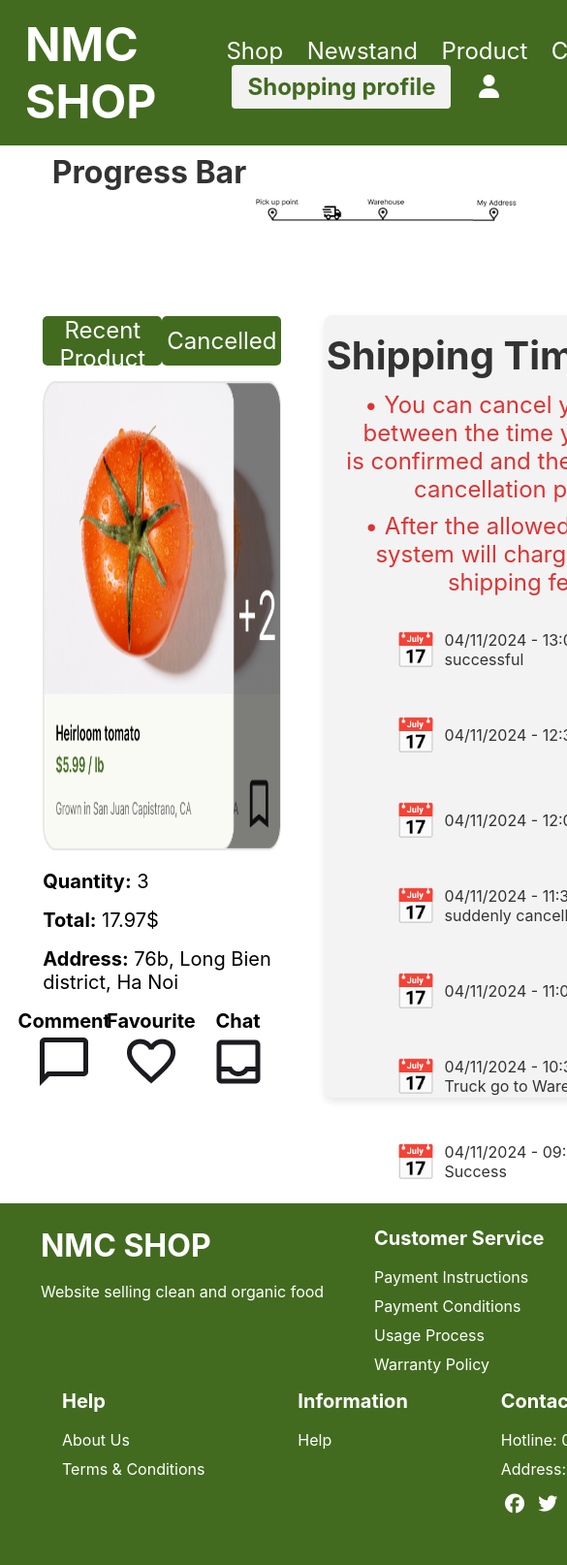
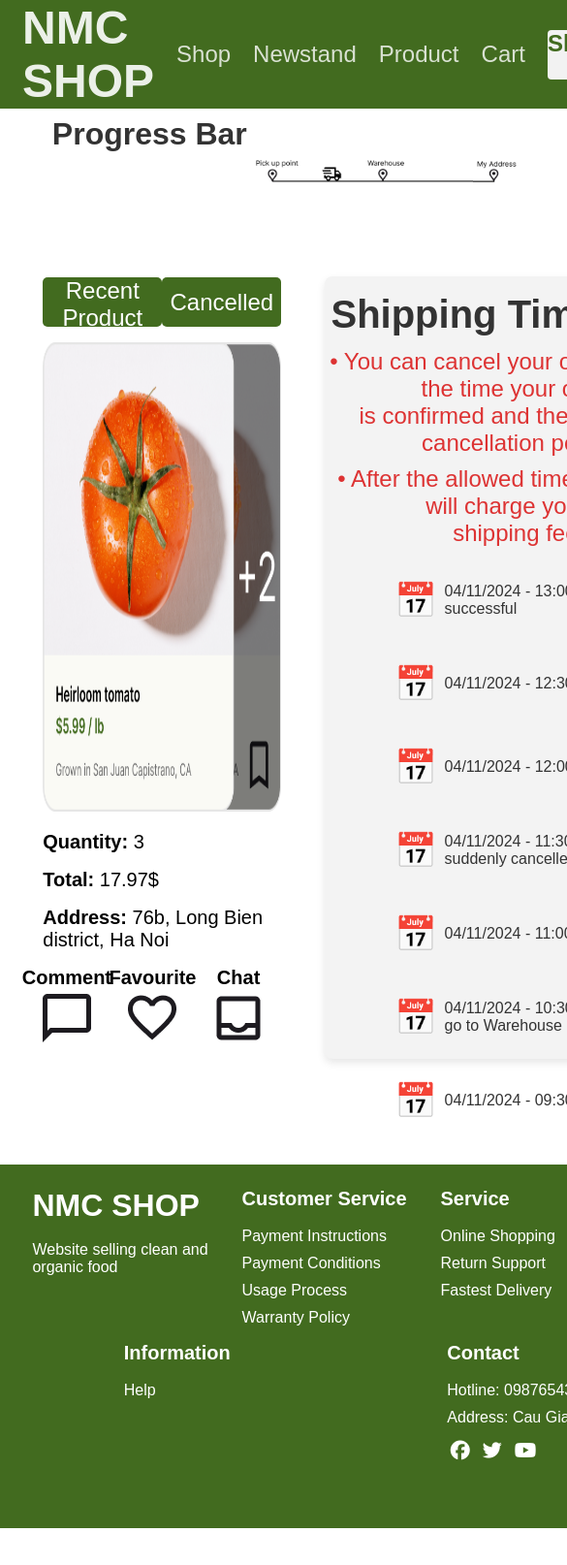
Before and after one commit to DinhAnh02/NMC_FrontendShop_UIUX, a plain HTML site: page index.html in a window 390 px wide. Shown: the top 1614 px of the page at 97% size, 585 px wide, since content can reach past the window. After the commit the page ends 1576 px from the top, so only its background shows below. Drawn offline with Linux system fonts and the light colour scheme.

Commit message:
header_footer

```diff
--- a/index.html
+++ b/index.html
@@ -4,28 +4,30 @@
     <meta charset="UTF-8" />
     <meta name="viewport" content="width=device-width, initial-scale=1.0" />
     <title>NMC SHOP</title>
-    <link rel="stylesheet" href="style.css" />
+      <link rel="stylesheet" href="mobile.css">
+      <link rel="stylesheet" href="style.css">
+      <link rel="stylesheet" href="https://cdnjs.cloudflare.com/ajax/libs/font-awesome/6.6.0/css/all.min.css" />
+      <link rel="icon" type="image/x-icon" href="https://nhanh.vn/img/landing/landing27/icon-1.png" />
+      <link rel="preconnect" href="https://fonts.googleapis.com">
+      <link rel="preconnect" href="https://fonts.gstatic.com" crossorigin>
       <link
-      rel="stylesheet"
-      href="https://cdnjs.cloudflare.com/ajax/libs/font-awesome/6.6.0/css/all.min.css"
-    />
-    <link
-      rel="icon"
-      type="image/x-icon"
-      href="https://nhanh.vn/img/landing/landing27/icon-1.png"
-    />
+    href="https://fonts.googleapis.com/css2?family=Inter:ital,opsz,wght@0,14..32,100..900;1,14..32,100..900&display=swap"
+    rel="stylesheet">
 </head>
   <body>
     <header>
       <div class="logo"><p>NMC SHOP</p></div>
-      <nav>
+      <nav class="contents">
       <a href="#">Shop</a>
       <a href="#">Newstand</a>
       <a href="#">Product</a>
       <a href="#">Cart</a>
       <button class="profile-btn">Shopping profile</button>
-        <i class="icon-user fa-solid fa-user"></i>
+      <img src="/image/account_circle.png" alt="#">
     </nav>
+    <div class="bar">
+      <i class="fa-solid fa-bars"></i>
+    </div>
     </header>
 
     <div class="progress-bar">
@@ -94,7 +96,7 @@
     <footer>
     <div class="footer icon">
       <h4 style="font-size: 32px">NMC SHOP</h4>
-        <p>Website selling clean and organic food</p>
+      <p>Website selling clean and<br> organic food</p>
     </div>
       <div class="footer ft">
         <h4>Customer Service</h4>
--- /dev/null
+++ b/mobile.css
@@ -0,0 +1,13 @@
+@media(max-width:385px){
+    .contents {
+        display: none;
+    }
+    .bar {
+        margin-right: 1.625rem;
+        font-size: 48px;
+        display: block;
+    }
+    .progress-bar {
+        display: none;
+    }
+}
--- a/style.css
+++ b/style.css
@@ -2,51 +2,62 @@
       margin: 0;
       padding: 0;
       box-sizing: border-box;
-      font-family: Inter;
+      font-family: Arial, sans-serif;
     }
 
     body {
-      font-family: Arial, sans-serif;
+      font-family: "Inter", serif;
 
       color: #333;
     }
 
     header {
       background-color: #426B1F;
-      color: white;
+      color: #FFFFFFE5;
       padding: 1rem;
       display: flex;
       justify-content: space-between;
       align-items: center;
+      height: 112px;
+    }
+
+    .contents {
+      display: flex;
+      align-items: center;
     }
 
     header nav a {
-      color: white;
-      margin: 0 0.625rem;
+      color: #FFFFFFCC;
+      margin-left: 23px;
       text-decoration: none;
       font-size: 24px;
     }
 
     nav {
-      margin-right: 0.625rem;
+      margin-right: 9px;
+    }
+
+    .bar {
+      display: none;
     }
 
     header .profile-btn {
       background-color: #f2f2f2;
       color: #426B1F;
-      padding: 0.5rem 1rem;
+      width: 216px;
+      height: 51px;
+      /* padding: 0.5rem 1rem; */
       border: none;
       border-radius: 4px;
       cursor: pointer;
-      margin: 0 1.5rem 0 1rem;
+      margin: 0 23px 0 23px;
       font-size: 24px;
     }
 
     .logo p {
-      margin-left: 0.625rem;
+      margin-left: 7px;
       font-size: 48px;
       font-weight: bold;
-
     }
 
     .icon-user {
@@ -70,7 +81,7 @@
 
     .progress-bar img {
       position: relative;
-      left: -6.87%;
+      left: -8%;
       height: 95px;
       width: 894.1px;
 
@@ -104,8 +115,8 @@
       flex-direction: column;
     }
 
-    .actions{
-      margin-left: -9.3%;
+    .actions {
+      margin-left: -8%;
     }
 
 
@@ -139,7 +150,8 @@
       flex-wrap: wrap;
       justify-content: center;
     }
-    .actions img{
+
+    .actions img {
       height: 60px;
       width: 60px;
     }
@@ -212,7 +224,8 @@
       align-items: center;
 
     }
-    .caution h3{
+
+    .caution h3 {
       margin-top: 1.0625rem;
 
     }
@@ -277,6 +290,24 @@
       display: flex;
       justify-content: space-evenly;
       width: 60%;
+      margin-left: -8%;
+      margin-top: 8%;
+    }
+
+
+    footer div {
+      margin: 0.5rem;
+    }
+
+    footer h4 {
+      font-size: 20px;
+      margin-bottom: 0.5rem;
+    }
+
+    .socials {
+      display: flex;
+      justify-content: space-evenly;
+      width: 60%;
       margin-left: -5%;
       margin-top: 8%;
     }
@@ -296,7 +327,8 @@
     .line p {
       padding-top: 10px;
     }
-/* HEAD */
+
+    /* HEAD */
     /* mobile model */
     @media (min-width: 768px) {
       .container {
@@ -312,13 +344,16 @@
         max-width: 50%;
       }
     }
+
     ul li {
-        padding: 8px;
+      padding: 8px;
     }
+
     .line {
       margin: 0;
     }
-     .line p {
+
+    .line p {
       padding-top: 10px;
     }
 
@@ -371,17 +406,10 @@
 
     }
 
-    /* @media (max-width: ) {
-      .recent-btn{
-        height: ;
-        width: ;
-      }
-
-
-    } */
 
 
 
 
 
-/* Helloooo */
+
+    /* Helloooo */
```
Also changed, not shown: image/account_circle.png (added). Lines whose indentation alone changed are shown as unchanged.
